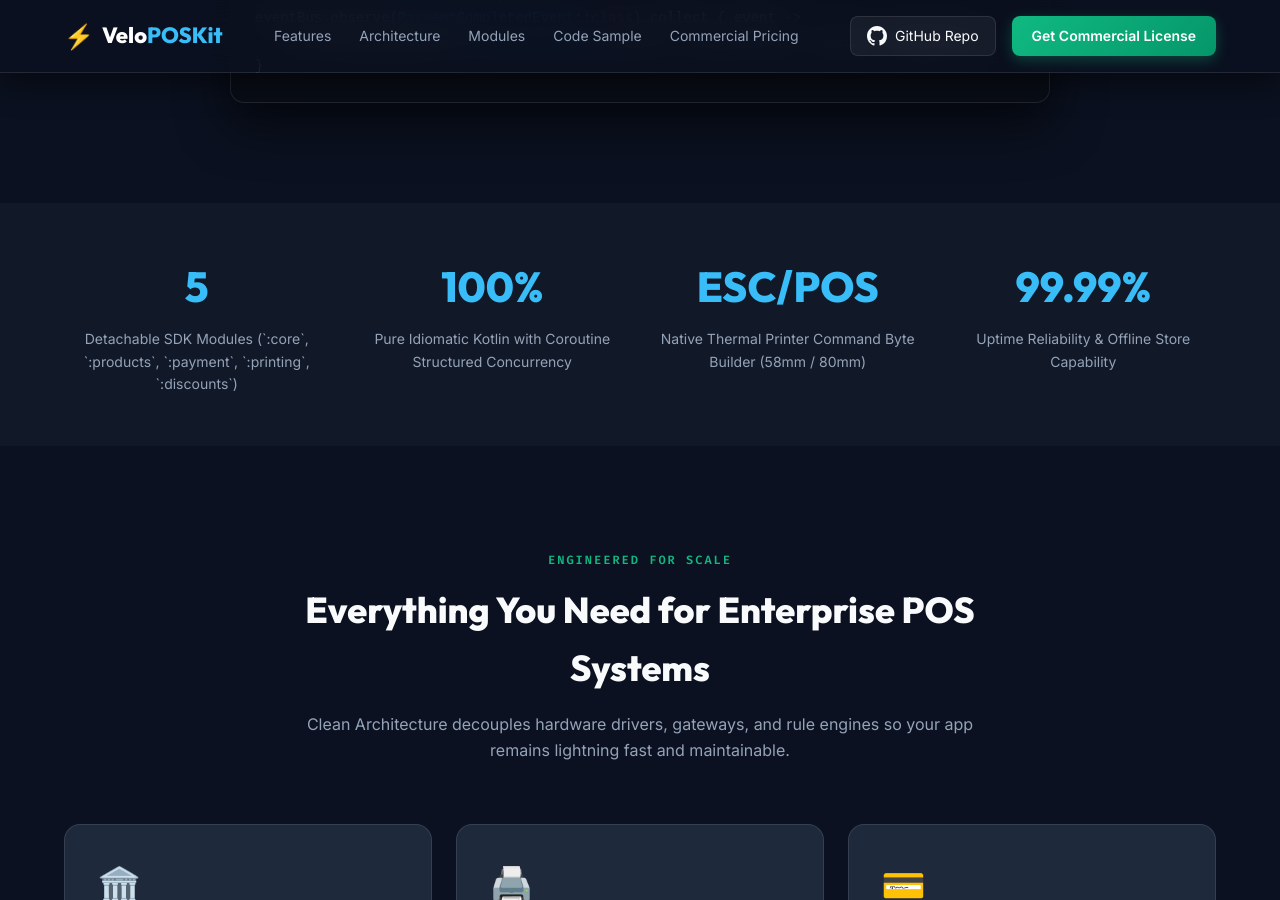
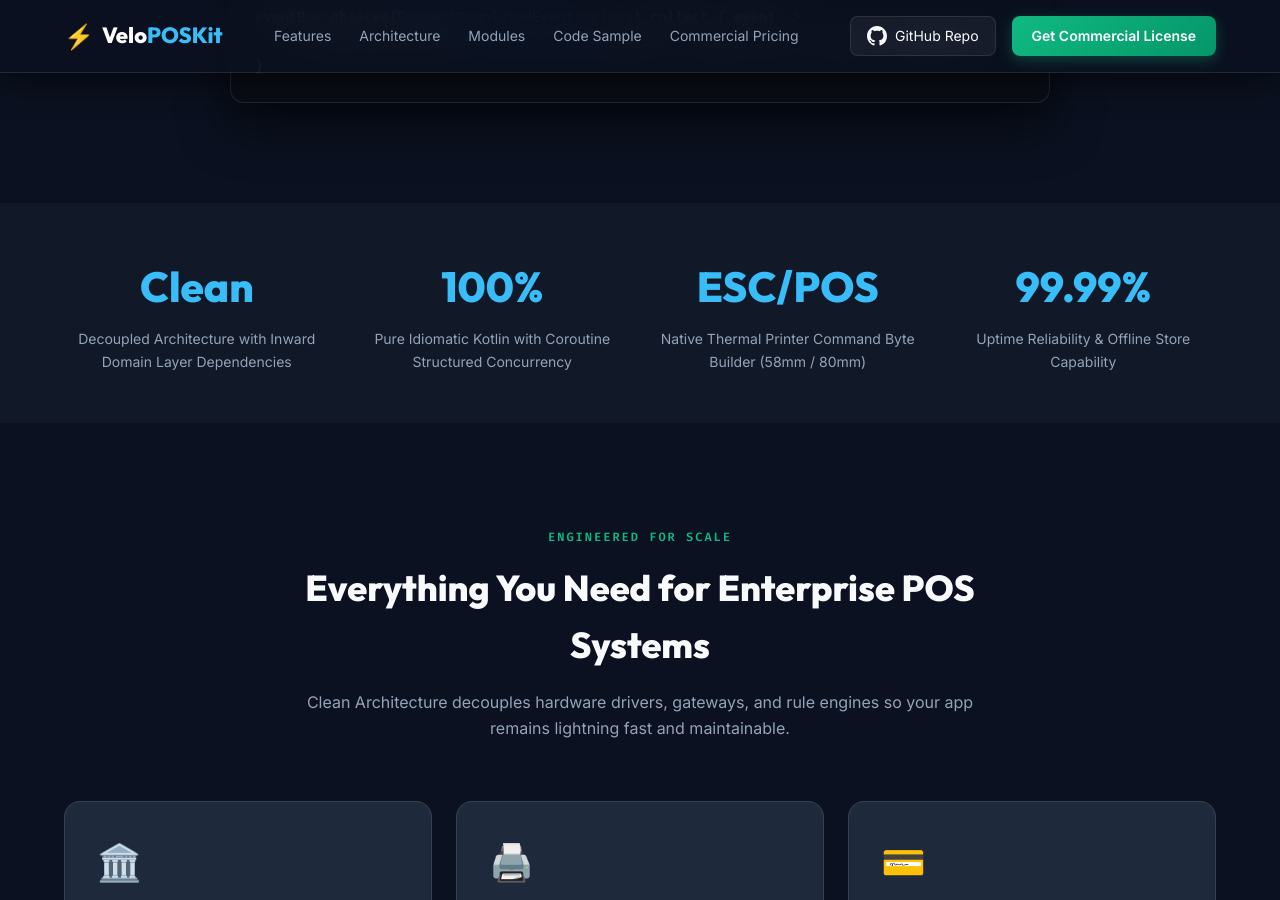
Before and after one commit to kdomingo/kdomingo.github.io, a Jekyll site: the page VeloPOSKit-LandingPage/index.html, which Jekyll copies as it is, in a window 1280 px wide and 900 px high, scrolled down 1001 px. Built offline with Jekyll 4.4.1, drawn with Linux system fonts in a browser that asks for light colours.

Commit message:
refactor: remove detachable modules text from section above ENGINEERED FOR SCALE

```diff
--- a/VeloPOSKit-LandingPage/index.html
+++ b/VeloPOSKit-LandingPage/index.html
@@ -96,8 +96,8 @@
     <section class="stats-section" id="stats">
         <div class="container stats-grid">
             <div class="stat-card">
-                <h3 class="stat-number">5</h3>
-                <p class="stat-label">Detachable SDK Modules (`:core`, `:products`, `:payment`, `:printing`, `:discounts`)</p>
+                <h3 class="stat-number">Clean</h3>
+                <p class="stat-label">Decoupled Architecture with Inward Domain Layer Dependencies</p>
             </div>
             <div class="stat-card">
                 <h3 class="stat-number">100%</h3>
--- a/VeloPOSKit/index.html
+++ b/VeloPOSKit/index.html
@@ -96,8 +96,8 @@
     <section class="stats-section" id="stats">
         <div class="container stats-grid">
             <div class="stat-card">
-                <h3 class="stat-number">5</h3>
-                <p class="stat-label">Detachable SDK Modules (`:core`, `:products`, `:payment`, `:printing`, `:discounts`)</p>
+                <h3 class="stat-number">Clean</h3>
+                <p class="stat-label">Decoupled Architecture with Inward Domain Layer Dependencies</p>
             </div>
             <div class="stat-card">
                 <h3 class="stat-number">100%</h3>
```
